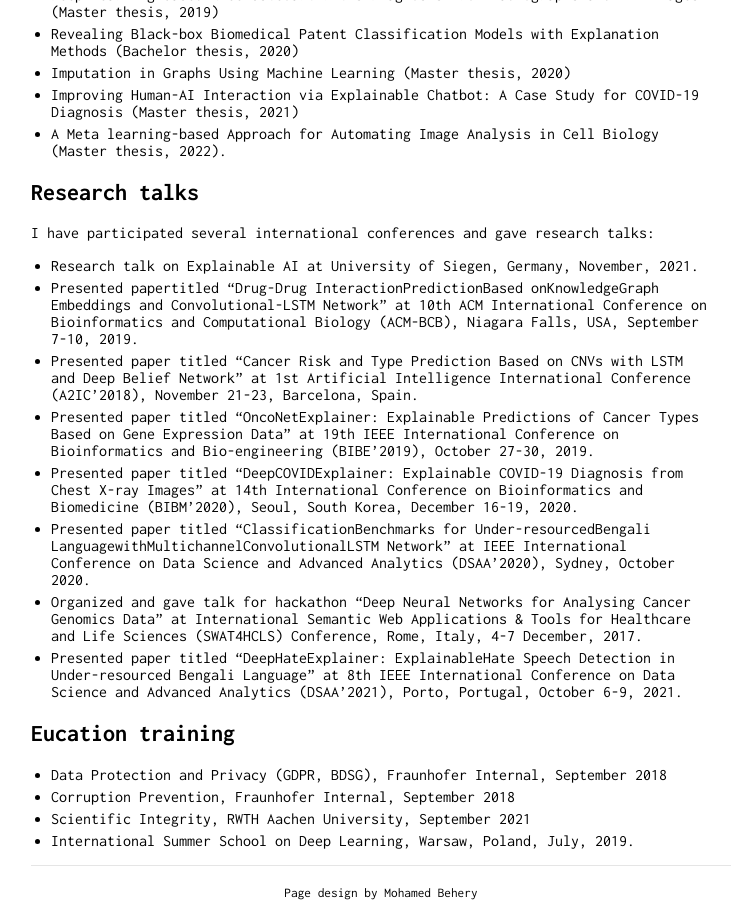
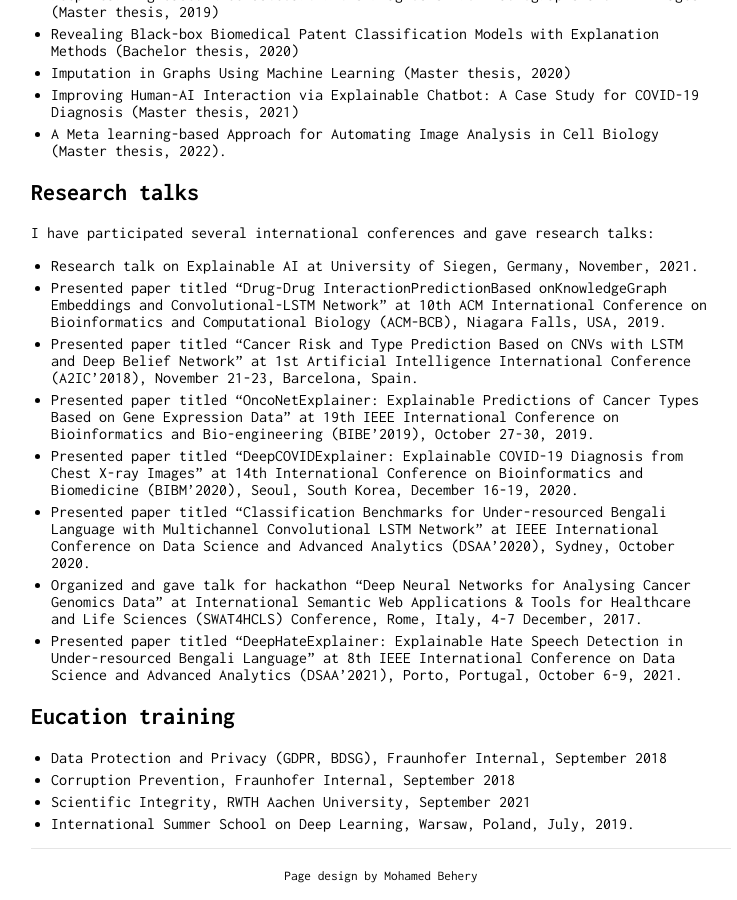
Before and after one commit to rezacsedu/rezacsedu.github.io, a Jekyll site: the page built from teaching.md, in a window 1280 px wide and 900 px high, scrolled down 809 px. Shown: the whole window, without its empty margins (259-996 px from the left). Built offline with Jekyll 4.4.1, drawn with Linux system fonts in a browser that asks for light colours; our own code applies the rules of GitHub Pages for plain Markdown files.

Commit message:
Update teaching.md

```diff
--- a/teaching.md
+++ b/teaching.md
@@ -30,13 +30,13 @@
 <p style='text-align: justify;'>I have participated several international conferences and gave research talks:</p>
 
 - Research talk on Explainable AI at University of Siegen, Germany, November, 2021.
-- Presented papertitled "Drug-Drug InteractionPredictionBased onKnowledgeGraph Embeddings and Convolutional-LSTM Network" at 10th ACM International Conference on Bioinformatics and Computational Biology (ACM-BCB), Niagara Falls, USA, September 7-10, 2019.
+- Presented paper titled "Drug-Drug InteractionPredictionBased onKnowledgeGraph Embeddings and Convolutional-LSTM Network" at 10th ACM International Conference on Bioinformatics and Computational Biology (ACM-BCB), Niagara Falls, USA, 2019.
 - Presented paper titled "Cancer Risk and Type Prediction Based on CNVs with LSTM and Deep Belief Network" at 1st Artificial Intelligence International Conference (A2IC'2018), November 21-23, Barcelona, Spain.
 - Presented paper titled "OncoNetExplainer: Explainable Predictions of Cancer Types Based on Gene Expression Data" at 19th IEEE International Conference on  Bioinformatics and Bio-engineering (BIBE'2019), October 27-30, 2019.
 - Presented paper titled "DeepCOVIDExplainer: Explainable COVID-19 Diagnosis from Chest X-ray Images" at 14th International Conference on Bioinformatics and Biomedicine (BIBM'2020), Seoul, South Korea, December 16-19, 2020.
-- Presented paper titled "ClassificationBenchmarks for Under-resourcedBengali LanguagewithMultichannelConvolutionalLSTM Network” at IEEE International Conference on Data Science and Advanced Analytics (DSAA'2020), Sydney, October 2020.
+- Presented paper titled "Classification Benchmarks for Under-resourced Bengali Language with Multichannel Convolutional LSTM Network” at IEEE International Conference on Data Science and Advanced Analytics (DSAA'2020), Sydney, October 2020.
 - Organized and gave talk for hackathon "Deep Neural Networks for Analysing Cancer Genomics Data" at International Semantic Web Applications & Tools for Healthcare and Life Sciences (SWAT4HCLS) Conference, Rome, Italy, 4-7 December, 2017.
-- Presented paper titled "DeepHateExplainer: ExplainableHate Speech Detection in Under-resourced Bengali Language" at 8th IEEE International Conference on Data Science and Advanced Analytics (DSAA'2021), Porto, Portugal, October 6-9, 2021.
+- Presented paper titled "DeepHateExplainer: Explainable Hate Speech Detection in Under-resourced Bengali Language" at 8th IEEE International Conference on Data Science and Advanced Analytics (DSAA'2021), Porto, Portugal, October 6-9, 2021.
 
 ## Eucation training
 - Data Protection and Privacy (GDPR, BDSG), Fraunhofer Internal, September 2018
```
